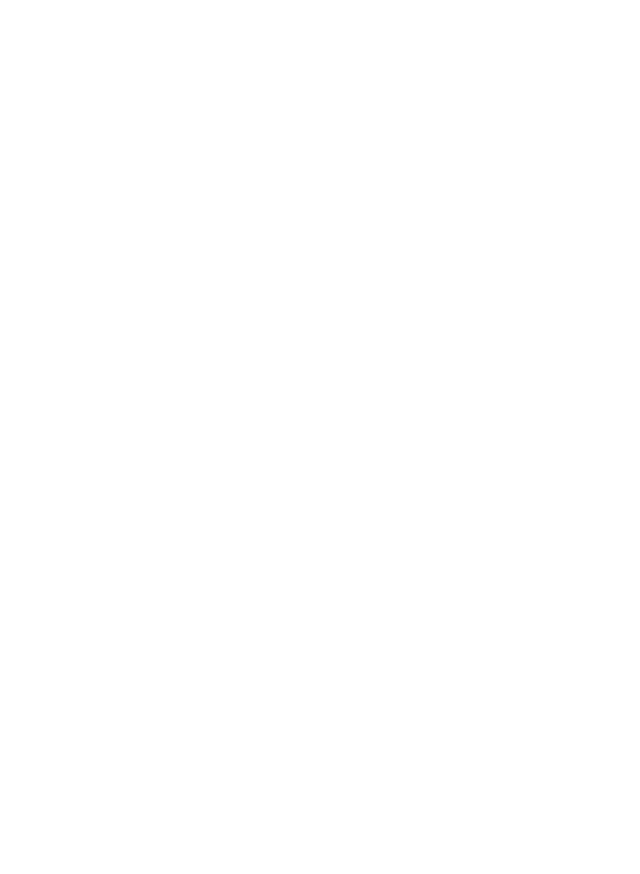
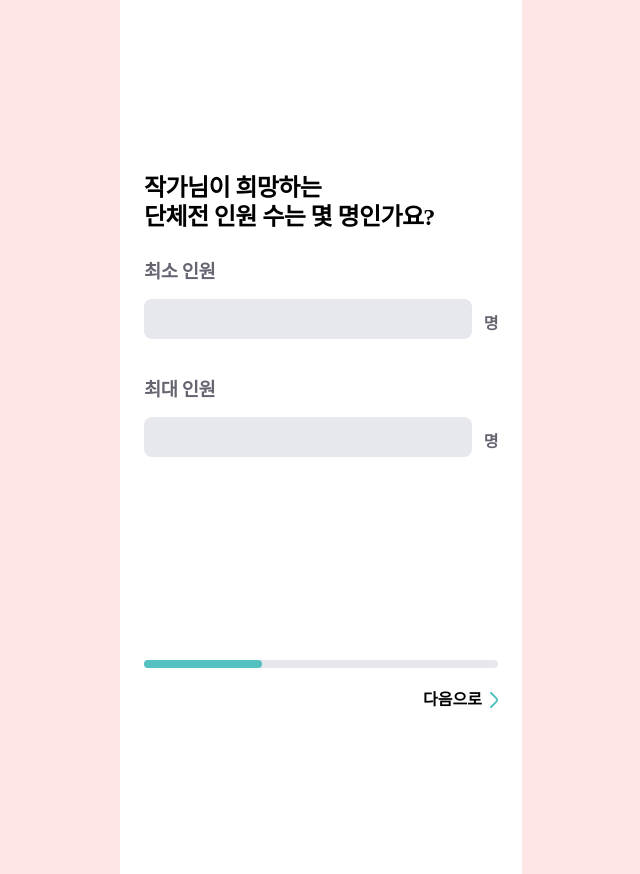
Before and after one commit to ArtScape-Hanyang/ArtScape_Frontend, a React (Vite) app: page /matching/personnel in a window 1280 px wide. Before the commit this address had no page. Shown: the whole page, without its empty margins (319-959 px from the left). Before the commit the page ends 800 px from the top, so only its background shows below. Built offline with nearby package versions, Linux system fonts and the light colour scheme.

Commit message:
[design] : 단체전 매칭 인원 수 페이지 완료 / 상호작용 수정

```diff
--- a/src/App.tsx
+++ b/src/App.tsx
@@ -1,10 +1,10 @@
 import React from "react";
 import { BrowserRouter as Router, Route, Routes } from "react-router-dom";
 import Home from "./routes/home";
-import MatchingPage from "./pages/MatchingPage";
 import MatchTypePage from "./pages/MatchTypePage";
 import LoginPage from "./pages/LoginPage";
 import SignupPage from "./pages/SignupPage";
+import MatchPersonnel from "./pages/MatchPersonnel";
 
 const App: React.FC = () => {
   return (
@@ -13,8 +13,8 @@
         <Routes>
           <Route path="/login" element={<LoginPage />} />
           <Route path="/signup" element={<SignupPage />} />
-          <Route path="/matching" element={<MatchingPage />} />
           <Route path="/matching/type" element={<MatchTypePage />}></Route>
+          <Route path="/matching/personnel" element={<MatchPersonnel />}></Route>
         </Routes>
       </div>
     </Router>
--- a/src/components/SelectButton.tsx
+++ b/src/components/SelectButton.tsx
@@ -2,27 +2,29 @@
 
 interface SelectButtonProps {
     label: string;
+    isSelected: boolean;
+    onClick: () => void;
 }
 
-const Button = styled.button`
+const Button = styled.button<{ isSelected: boolean }>`
   width: 5.63rem;
   height: 2rem;
   background-color: white;
   border-radius: 8px;
-  border: 1px solid var(--Gray-Scale-G200, #CDCDD6);
+  border: ${({ isSelected }) => (isSelected ? "1px solid #52C1BF" : "1px solid var(--Gray-Scale-G200, #CDCDD6)")};
   font-size: 1rem;
   font-style: normal;
   font-weight: 600;
   line-height: 1rem; /* 100% */
   letter-spacing: -0.025rem;
-  color: var(--Gray-Scale-G300, #9696A6);
+  color: ${({ isSelected }) => (isSelected ? "#52C1BF" : "var(--Gray-Scale-G300, #9696A6)")};
 `;
 
 
 
-function SelectButton({label}: SelectButtonProps) {
+function SelectButton({label, isSelected, onClick}: SelectButtonProps) {
   return (
-    <Button>{label}</Button>
+    <Button isSelected={isSelected} onClick={onClick}>{label}</Button>
   );
 };
 
--- a/src/pages/MatchPersonnel.tsx
+++ b/src/pages/MatchPersonnel.tsx
@@ -1,6 +1,140 @@
+import styled from "styled-components";
+import GlobalStyle from "../styles/GlobalStyle";
+import nextbtn from '../asset/nextbtn.svg'
+import { useNavigate } from "react-router-dom";
+
+interface Level {
+    width: number,
+}
+
+const MainContainer = styled.div`
+  width: 25.125rem;
+  height: 54.625rem;
+  background-color: #ffffff;
+  box-sizing: border-box;
+  padding: 0 1.5rem;
+`;
+
+const Title = styled.div`
+    display: flex;
+    flex-direction: column;
+    padding-top: 11rem;
+    gap: 0.3rem;
+`;
+
+const H1 = styled.h1`
+    font-family: Pretendard;
+    font-size: 1.5rem;
+    font-style: normal;
+    font-weight: 700;
+    line-height: 1.5rem; /* 100% */
+    letter-spacing: -0.0375rem;
+    margin: 0;
+`;
+
+const PeopleContainer = styled.div`
+    margin-top: 10%;
+    color: #656572;
+    font-size: 1rem;
+    font-style: normal;
+    font-weight: 500;
+    line-height: 1rem; /* 100% */
+    letter-spacing: -0.025rem;
+`;
+
+const InputContainer = styled.div`
+    display: flex;
+    gap: 0.75rem;
+`;
+
+const Input = styled.input`
+    width: 20.5rem;
+    height: 2.5rem;
+    border-radius: 0.5rem;
+    background-color: #E7E7EE;
+    border: 0;
+    padding: 0 1rem;
+    color: #656572;
+    font-size: 1rem;
+`;
+
+const People = styled.p`
+    font-size: 1rem;
+    font-style: normal;
+    font-weight: 600;
+    line-height: 1rem; /* 100% */
+    letter-spacing: -0.025rem;
+`;
+
+const ProgressBar = styled.div`
+    width: 100%;
+    height: 0.5rem;
+    background-color: #E7E7EE;
+    border-radius: 20px;
+    margin-top: 55%;
+`;
+
+const Progress = styled.div<{ width: number }>`
+    width: ${(props:Level) => props.width}%;
+    height: 0.5rem;
+    background-color: #52C1BF;
+    border-radius: 20px;
+`;
+
+const NextBtn = styled.div`
+    display: flex ;
+    justify-content: flex-end;
+    margin-top: 7%;
+    font-family: Pretendard;
+    font-size: 1rem;
+    font-style: normal;
+    font-weight: 600;
+    line-height: 1rem; /* 100% */
+    letter-spacing: -0.025rem;
+    gap: 0.5rem;
+    cursor: pointer;
+`;
+
 function MatchPersonnel() {
+    const maxItem = 12
+    const avaliableItem = 4
+    const navigate = useNavigate();
+
+    const handleNextClick = () => {
+        navigate('/matching/location')
+    }
+
     return (
-        <div></div>
+        <MainContainer>
+            <GlobalStyle />
+            <Title>
+                <H1>작가님이 희망하는</H1>
+                <H1>단체전 인원 수는 몇 명인가요?</H1>
+            </Title>
+            <PeopleContainer>
+                <h3>최소 인원</h3>
+                <InputContainer>
+                    <Input type="number" />
+                    <People>명</People>
+                </InputContainer>
+            </PeopleContainer>
+            <PeopleContainer>
+                <h3>최대 인원</h3>
+                <InputContainer>
+                    <Input type="number" />
+                    <People>명</People>
+                </InputContainer>
+            </PeopleContainer>
+            <div>
+                <ProgressBar>
+                    <Progress width = {(avaliableItem*100/maxItem)}></Progress>
+                </ProgressBar>
+                <NextBtn onClick={handleNextClick}>
+                    <button>다음으로</button>
+                    <img src={nextbtn} />
+                </NextBtn>
+            </div>
+        </MainContainer>
     )
 }
 
--- a/src/pages/MatchTypePage.tsx
+++ b/src/pages/MatchTypePage.tsx
@@ -4,10 +4,20 @@
 import styled from 'styled-components'
 import { useState } from 'react';
 import { useNavigate } from 'react-router-dom';
+import GlobalStyle from "../styles/GlobalStyle";
+
 
 interface Level {
     width: number,
 }
+
+const MainContainer = styled.div`
+  width: 25.125rem;
+  height: 54.625rem;
+  background-color: #ffffff;
+  box-sizing: border-box;
+  padding: 0 1.5rem;
+`;
 
 const H1 = styled.h1`
     font-family: Pretendard;
@@ -22,7 +32,7 @@
 const Title = styled.div`
     display: flex;
     flex-direction: column;
-    margin-top: 11rem;
+    padding-top: 11rem;
     gap: 0.3rem;
 `;
 
@@ -70,7 +80,7 @@
     margin-top: 55%;
 `;
 
-const Progress = styled.div`
+const Progress = styled.div<{ width: number }>`
     width: ${(props:Level) => props.width}%;
     height: 0.5rem;
     background-color: #52C1BF;
@@ -108,10 +118,14 @@
     left: 0;
 `;
 
+
+
 function MatchTypePage() {
     const maxItem = 12
     const avaliableItem = 2
     const [isDetailVisible, setIsDetailVisible] = useState(false);
+    const [selectedPrice, setSelectedPrice] = useState<string | null>(null);
+    const [selectedSize, setSelectedSize] = useState<string | null>(null);
     const navigate = useNavigate();
 
     const handleTypeDetailClick = () => {
@@ -123,7 +137,8 @@
     }
 
     return (
-        <div>
+        <MainContainer>
+            <GlobalStyle />
                 <Title>
                     <H1>작가님은</H1>
                     <H1>어떤 전시를 열고 싶으신가요?</H1>
@@ -131,8 +146,14 @@
                 <OpenCost>
                     <h3>전시 입장 가격</h3>
                     <ButtonGap>
-                    <SelectButton label="무료 전시"></SelectButton>
-                    <SelectButton label="유료 전시"></SelectButton>
+                        <SelectButton
+                        label="무료 전시"
+                        onClick={() => setSelectedPrice("무료 전시")}
+                        isSelected={selectedPrice === "무료 전시"}></SelectButton>
+                        <SelectButton
+                        label="유료 전시"
+                        onClick={() => setSelectedPrice("유료 전시")}
+                        isSelected={selectedPrice === "유료 전시"}></SelectButton>
                         </ButtonGap>
                 </OpenCost>
                 <div>
@@ -149,9 +170,18 @@
                         )}
                     </Range>
                     <ButtonGap>
-                    <SelectButton label="소형 전시"></SelectButton>
-                    <SelectButton label="중형 전시"></SelectButton>
-                    <SelectButton label="대형 전시"></SelectButton>
+                        <SelectButton
+                        label="소형 전시"
+                        onClick={() => setSelectedSize("소형 전시")}
+                        isSelected = {selectedSize === "소형 전시"}></SelectButton>
+                        <SelectButton
+                        label="중형 전시"
+                        onClick={() => setSelectedSize("중형 전시")}
+                        isSelected = {selectedSize === "중형 전시"}></SelectButton>
+                        <SelectButton
+                        label="대형 전시"
+                        onClick={() => setSelectedSize("대형 전시")}
+                        isSelected = {selectedSize === "대형 전시"}></SelectButton>
                     </ButtonGap>
                 </div>
                 <div>
@@ -163,7 +193,7 @@
                         <img src={nextbtn} />
                     </NextBtn>
                 </div>
-        </div>
+        </MainContainer>
     )
 }
 
```
Lines whose indentation alone changed are shown as unchanged.
